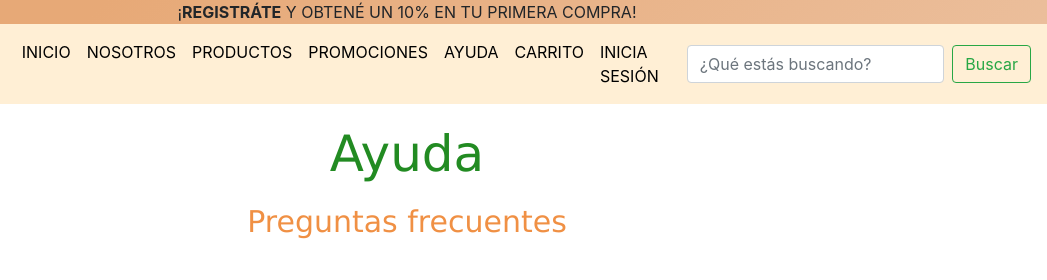
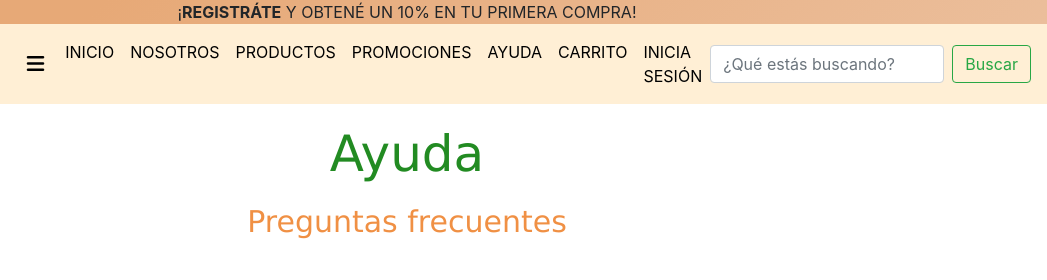
Before and after one commit to hparra07/miProyecto, a plain HTML site: page ayuda_nuevo.html in a window 1280 px wide. Shown: the top 280 px of the page, 233-1280 px from the left. Drawn offline with nearby package versions, Linux system fonts and the light colour scheme.

Commit message:
acomode el navbar en todos los html

```diff
--- a/ayuda_nuevo.html
+++ b/ayuda_nuevo.html
@@ -16,8 +16,8 @@
         <div id="arriba">¡<strong>REGISTRÁTE</strong> Y OBTENÉ UN 10% EN TU PRIMERA COMPRA!</div>
         <nav class="navbar navbar-expand-md navbar-dark fixed" id="menu">
             <a class="navbar-brand" id="ninguno"><img src="imagenes/vegetales.png" alt="" height="40px"> MiPrimerProyecto</img></a>
-            <button class="navbar-toggler" type="button" data-toggle="collapse" data-target="#navbarCollapse" aria-controls="navbarCollapse" aria-expanded="false" aria-label="Toggle navigation">
-                <span class="navbar-toggler-icon"></span>
+            <button class="icono" type="button" data-toggle="collapse" data-target="#navbarCollapse" aria-controls="navbarCollapse" aria-expanded="false" aria-label="Toggle navigation">
+                <i class="fas fa-bars"></i>
             </button>
             <div class="collapse navbar-collapse" id="navbarCollapse">
                 <ul class="navbar-nav mr-auto my-2 my-lg-0 navbar-nav-scroll" style="max-height: 100px;">
```
Also changed, not shown: carrito_nuevo.html (+3 -3 lines), crearCuenta_nuevo.html (+2 -2 lines), iniciaSesion_nuevo.html (+2 -2 lines), productos_nuevo.html (+3 -3 lines), promociones_nuevo.html (+2 -2 lines), quienesSomos_nuevo.html (+2 -2 lines), recuperopass_nuevo.html (+2 -2 lines).
